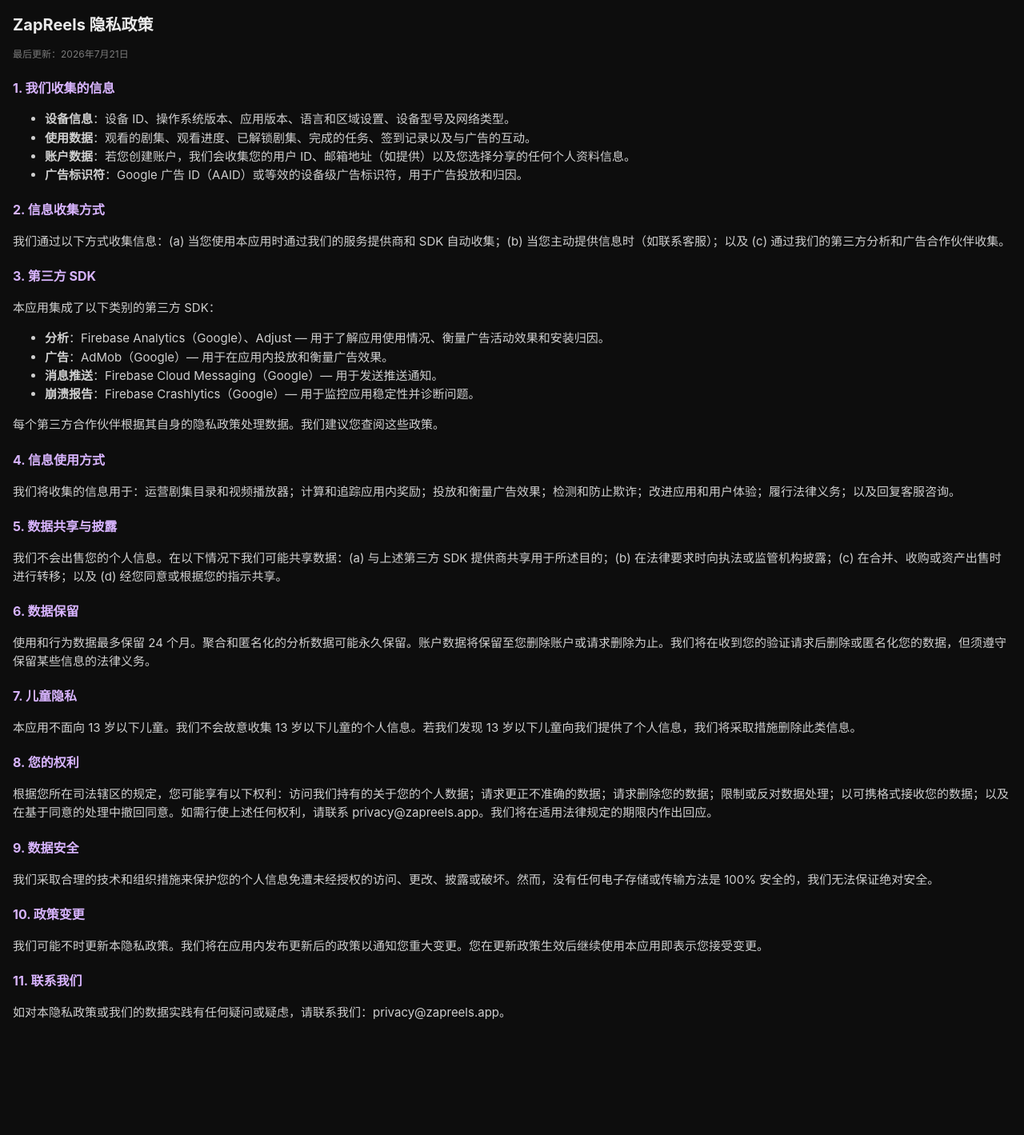
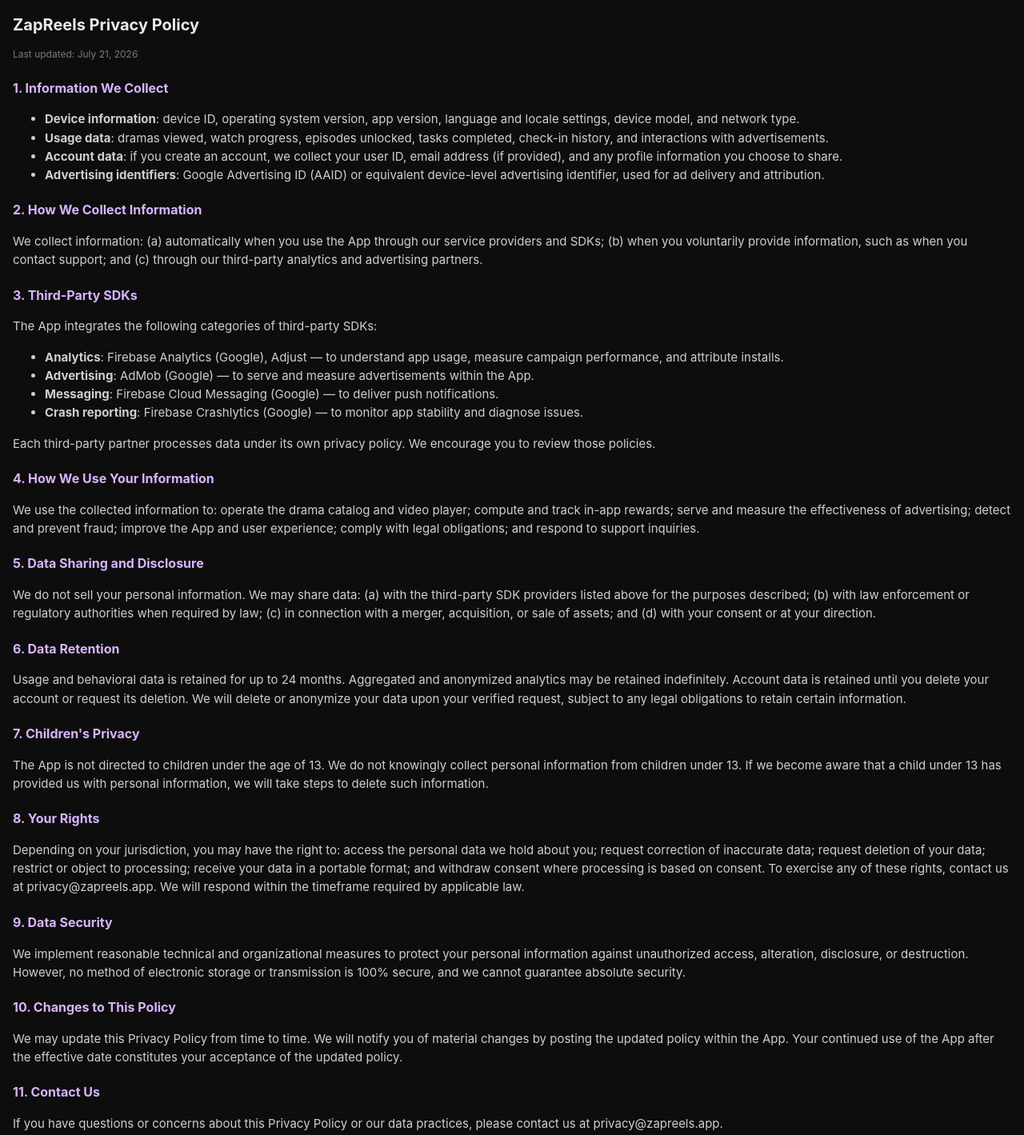
Before and after one commit to alexbigdic/alexbigdic.github.io, a plain HTML site: page ZapReels/index.html in a window 1280 px wide. Shown: the whole page at 80% size. Before the commit the page ends 1293 px from the top, so only its background shows below. Drawn offline with Linux system fonts and the light colour scheme.

Commit message:
Update index.html

```diff
--- a/ZapReels/index.html
+++ b/ZapReels/index.html
@@ -1,11 +1,11 @@
 <!DOCTYPE html>
-<html lang="zh-CN">
+<html lang="en">
 <head>
     <meta charset="UTF-8" />
     <meta name="viewport" content="width=device-width, initial-scale=1.0" />
-    <title>隐私政策</title>
+    <title>Privacy Policy</title>
     <style>
-        body { font-family: -apple-system, "PingFang SC", "Noto Sans SC", sans-serif; background: #0d0d0d; color: #eaeaea; margin: 16px; line-height: 1.55; font-size: 15px; }
+        body { font-family: -apple-system, "Roboto", sans-serif; background: #0d0d0d; color: #eaeaea; margin: 16px; line-height: 1.55; font-size: 15px; }
         h1 { font-size: 20px; margin-bottom: 4px; }
         h2 { font-size: 16px; margin-top: 20px; color: #d8b4ff; }
         p, li { color: #cfcfcf; }
@@ -14,52 +14,52 @@
     </style>
 </head>
 <body>
-    <h1>ZapReels 隐私政策</h1>
-    <p class="meta">最后更新：2026年7月21日</p>
+    <h1>ZapReels Privacy Policy</h1>
+    <p class="meta">Last updated: July 21, 2026</p>
 
-    <h2>1. 我们收集的信息</h2>
+    <h2>1. Information We Collect</h2>
     <ul>
-        <li><b>设备信息</b>：设备 ID、操作系统版本、应用版本、语言和区域设置、设备型号及网络类型。</li>
-        <li><b>使用数据</b>：观看的剧集、观看进度、已解锁剧集、完成的任务、签到记录以及与广告的互动。</li>
-        <li><b>账户数据</b>：若您创建账户，我们会收集您的用户 ID、邮箱地址（如提供）以及您选择分享的任何个人资料信息。</li>
-        <li><b>广告标识符</b>：Google 广告 ID（AAID）或等效的设备级广告标识符，用于广告投放和归因。</li>
+        <li><b>Device information</b>: device ID, operating system version, app version, language and locale settings, device model, and network type.</li>
+        <li><b>Usage data</b>: dramas viewed, watch progress, episodes unlocked, tasks completed, check-in history, and interactions with advertisements.</li>
+        <li><b>Account data</b>: if you create an account, we collect your user ID, email address (if provided), and any profile information you choose to share.</li>
+        <li><b>Advertising identifiers</b>: Google Advertising ID (AAID) or equivalent device-level advertising identifier, used for ad delivery and attribution.</li>
     </ul>
 
-    <h2>2. 信息收集方式</h2>
-    <p>我们通过以下方式收集信息：(a) 当您使用本应用时通过我们的服务提供商和 SDK 自动收集；(b) 当您主动提供信息时（如联系客服）；以及 (c) 通过我们的第三方分析和广告合作伙伴收集。</p>
+    <h2>2. How We Collect Information</h2>
+    <p>We collect information: (a) automatically when you use the App through our service providers and SDKs; (b) when you voluntarily provide information, such as when you contact support; and (c) through our third-party analytics and advertising partners.</p>
 
-    <h2>3. 第三方 SDK</h2>
-    <p>本应用集成了以下类别的第三方 SDK：</p>
+    <h2>3. Third-Party SDKs</h2>
+    <p>The App integrates the following categories of third-party SDKs:</p>
     <ul>
-        <li><b>分析</b>：Firebase Analytics（Google）、Adjust — 用于了解应用使用情况、衡量广告活动效果和安装归因。</li>
-        <li><b>广告</b>：AdMob（Google）— 用于在应用内投放和衡量广告效果。</li>
-        <li><b>消息推送</b>：Firebase Cloud Messaging（Google）— 用于发送推送通知。</li>
-        <li><b>崩溃报告</b>：Firebase Crashlytics（Google）— 用于监控应用稳定性并诊断问题。</li>
+        <li><b>Analytics</b>: Firebase Analytics (Google), Adjust — to understand app usage, measure campaign performance, and attribute installs.</li>
+        <li><b>Advertising</b>: AdMob (Google) — to serve and measure advertisements within the App.</li>
+        <li><b>Messaging</b>: Firebase Cloud Messaging (Google) — to deliver push notifications.</li>
+        <li><b>Crash reporting</b>: Firebase Crashlytics (Google) — to monitor app stability and diagnose issues.</li>
     </ul>
-    <p>每个第三方合作伙伴根据其自身的隐私政策处理数据。我们建议您查阅这些政策。</p>
+    <p>Each third-party partner processes data under its own privacy policy. We encourage you to review those policies.</p>
 
-    <h2>4. 信息使用方式</h2>
-    <p>我们将收集的信息用于：运营剧集目录和视频播放器；计算和追踪应用内奖励；投放和衡量广告效果；检测和防止欺诈；改进应用和用户体验；履行法律义务；以及回复客服咨询。</p>
+    <h2>4. How We Use Your Information</h2>
+    <p>We use the collected information to: operate the drama catalog and video player; compute and track in-app rewards; serve and measure the effectiveness of advertising; detect and prevent fraud; improve the App and user experience; comply with legal obligations; and respond to support inquiries.</p>
 
-    <h2>5. 数据共享与披露</h2>
-    <p>我们不会出售您的个人信息。在以下情况下我们可能共享数据：(a) 与上述第三方 SDK 提供商共享用于所述目的；(b) 在法律要求时向执法或监管机构披露；(c) 在合并、收购或资产出售时进行转移；以及 (d) 经您同意或根据您的指示共享。</p>
+    <h2>5. Data Sharing and Disclosure</h2>
+    <p>We do not sell your personal information. We may share data: (a) with the third-party SDK providers listed above for the purposes described; (b) with law enforcement or regulatory authorities when required by law; (c) in connection with a merger, acquisition, or sale of assets; and (d) with your consent or at your direction.</p>
 
-    <h2>6. 数据保留</h2>
-    <p>使用和行为数据最多保留 24 个月。聚合和匿名化的分析数据可能永久保留。账户数据将保留至您删除账户或请求删除为止。我们将在收到您的验证请求后删除或匿名化您的数据，但须遵守保留某些信息的法律义务。</p>
+    <h2>6. Data Retention</h2>
+    <p>Usage and behavioral data is retained for up to 24 months. Aggregated and anonymized analytics may be retained indefinitely. Account data is retained until you delete your account or request its deletion. We will delete or anonymize your data upon your verified request, subject to any legal obligations to retain certain information.</p>
 
-    <h2>7. 儿童隐私</h2>
-    <p>本应用不面向 13 岁以下儿童。我们不会故意收集 13 岁以下儿童的个人信息。若我们发现 13 岁以下儿童向我们提供了个人信息，我们将采取措施删除此类信息。</p>
+    <h2>7. Children's Privacy</h2>
+    <p>The App is not directed to children under the age of 13. We do not knowingly collect personal information from children under 13. If we become aware that a child under 13 has provided us with personal information, we will take steps to delete such information.</p>
 
-    <h2>8. 您的权利</h2>
-    <p>根据您所在司法辖区的规定，您可能享有以下权利：访问我们持有的关于您的个人数据；请求更正不准确的数据；请求删除您的数据；限制或反对数据处理；以可携格式接收您的数据；以及在基于同意的处理中撤回同意。如需行使上述任何权利，请联系 privacy@zapreels.app。我们将在适用法律规定的期限内作出回应。</p>
+    <h2>8. Your Rights</h2>
+    <p>Depending on your jurisdiction, you may have the right to: access the personal data we hold about you; request correction of inaccurate data; request deletion of your data; restrict or object to processing; receive your data in a portable format; and withdraw consent where processing is based on consent. To exercise any of these rights, contact us at privacy@zapreels.app. We will respond within the timeframe required by applicable law.</p>
 
-    <h2>9. 数据安全</h2>
-    <p>我们采取合理的技术和组织措施来保护您的个人信息免遭未经授权的访问、更改、披露或破坏。然而，没有任何电子存储或传输方法是 100% 安全的，我们无法保证绝对安全。</p>
+    <h2>9. Data Security</h2>
+    <p>We implement reasonable technical and organizational measures to protect your personal information against unauthorized access, alteration, disclosure, or destruction. However, no method of electronic storage or transmission is 100% secure, and we cannot guarantee absolute security.</p>
 
-    <h2>10. 政策变更</h2>
-    <p>我们可能不时更新本隐私政策。我们将在应用内发布更新后的政策以通知您重大变更。您在更新政策生效后继续使用本应用即表示您接受变更。</p>
+    <h2>10. Changes to This Policy</h2>
+    <p>We may update this Privacy Policy from time to time. We will notify you of material changes by posting the updated policy within the App. Your continued use of the App after the effective date constitutes your acceptance of the updated policy.</p>
 
-    <h2>11. 联系我们</h2>
-    <p>如对本隐私政策或我们的数据实践有任何疑问或疑虑，请联系我们：privacy@zapreels.app。</p>
+    <h2>11. Contact Us</h2>
+    <p>If you have questions or concerns about this Privacy Policy or our data practices, please contact us at privacy@zapreels.app.</p>
 </body>
 </html>
```
